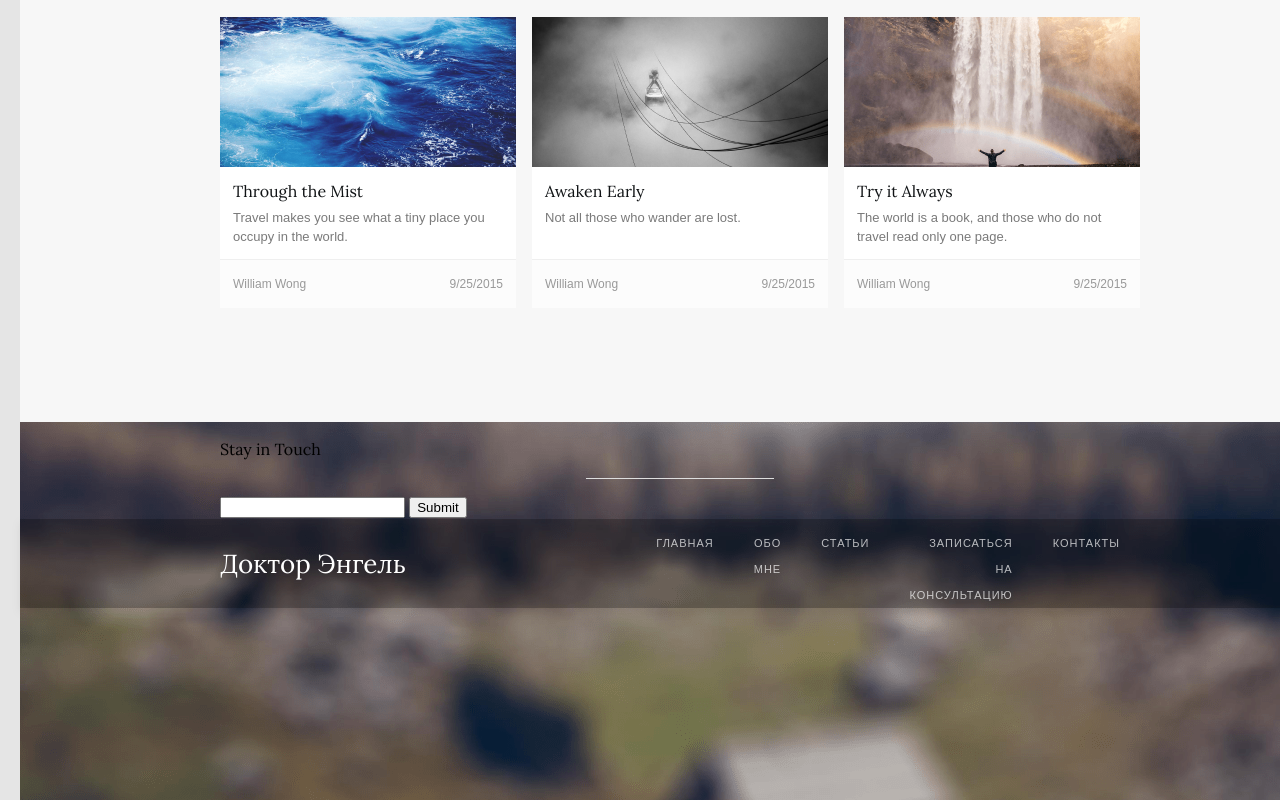
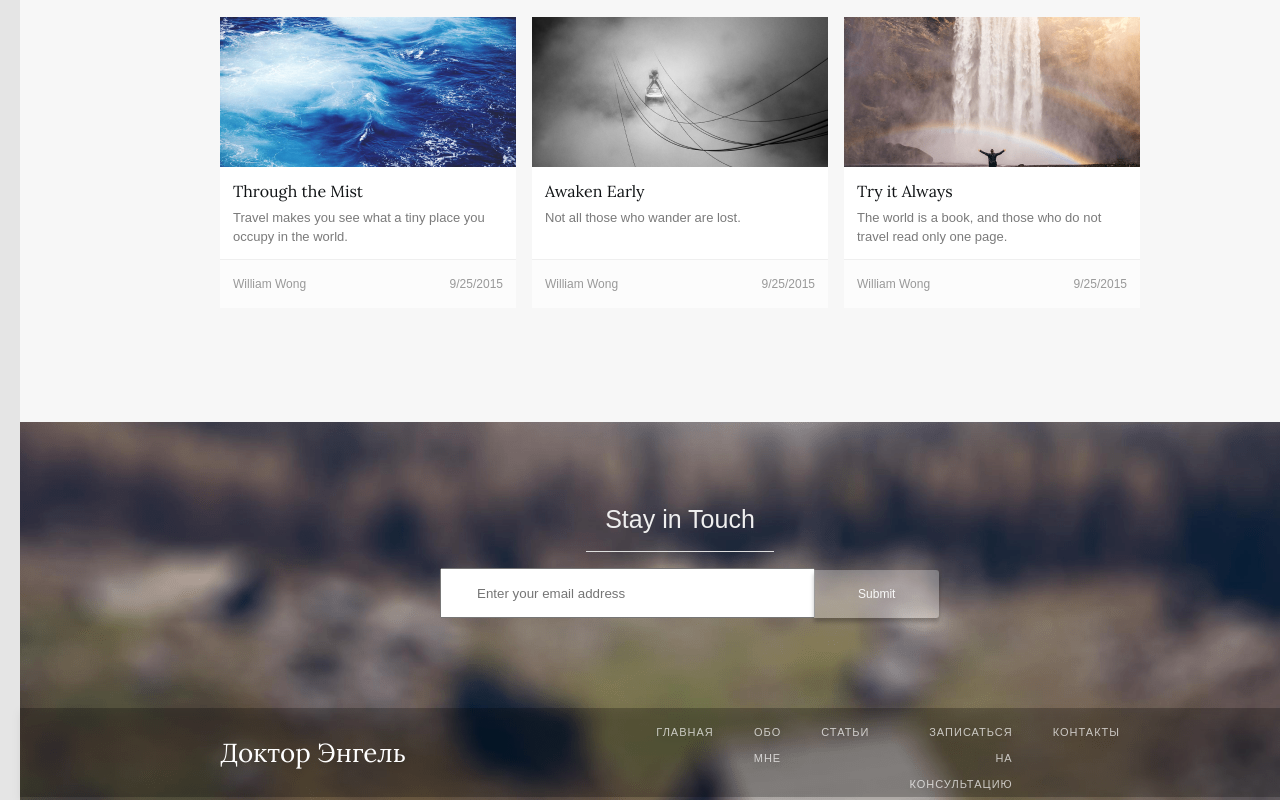
Before and after one commit to VitalyEn/drEngel, a website: page app/index.html in a window 1280 px wide. Shown: the part 1320-2120 px from the top of the page. Drawn offline with Linux system fonts and the light colour scheme; a web font is replaced by a local one.

Commit message:
footer form modified

```diff
--- a/app/index.html
+++ b/app/index.html
@@ -151,10 +151,10 @@
         </div>
     </main>
     <footer class="page-footer wrapper-in">
-        <p class="page-footer_slogan">Stay in Touch</p>
+        <p class="page-footer__slogan">Stay in Touch</p>
         <div class="featured-posts__line"></div>
         <form class="page-footer__form">
-            <input class="form__input">
+            <input class="form__input" placeholder="Enter your email address">
             <button class="button form__button">Submit</button>
         </form>
         <nav class="footer-nav">
--- a/app/less/blocks/form.less
+++ b/app/less/blocks/form.less
@@ -0,0 +1,27 @@
+.page-footer__form {
+    margin: auto;
+}
+
+.form__input {
+    margin-left: 220px;
+    margin-bottom: 90px;
+    padding-left: 35px;
+
+    height: 50px;
+    width: 375px;
+}
+
+.form__button {
+    height: 48px;
+    width: 125px;
+    margin-left: -5px;
+
+    border-color: @footer-button-color;
+    border-radius: 0px 3px 3px 0px;
+    border-width: 0px;
+    box-shadow: 0px 4px 4px rgba(0, 0, 0, 0.25);
+    background-color: @footer-button;
+    color: @footer-button-color;
+    font-size: 12px;
+    line-height: 14px;
+}
--- a/app/less/blocks/page-footer.less
+++ b/app/less/blocks/page-footer.less
@@ -49,3 +49,13 @@
     align-self: center;
     margin: auto;
   }
+
+.page-footer__slogan {
+  font-family: @font-menu;
+  font-size: 25px;
+  line-height: 30px;
+  text-align: center;
+  color: @most-recent-line;
+  margin-top: 82px;
+  margin-bottom: 17px;
+}
--- a/app/less/global/variables.less
+++ b/app/less/global/variables.less
@@ -9,6 +9,8 @@
 @most-recent-date: #999999;
 @most-recent-line: #efefef;
 @footer-background: #232F38;
+@footer-button: rgba(255, 255, 255, 0.28);
+@footer-button-color: #f8f8f8;
 
 @background-grey: #f2f2f2;
 @background-grey-hover: #ebebeb;
```
Also changed, not shown: app/css/app.min.css, app/less/blocks/form.css (added).
